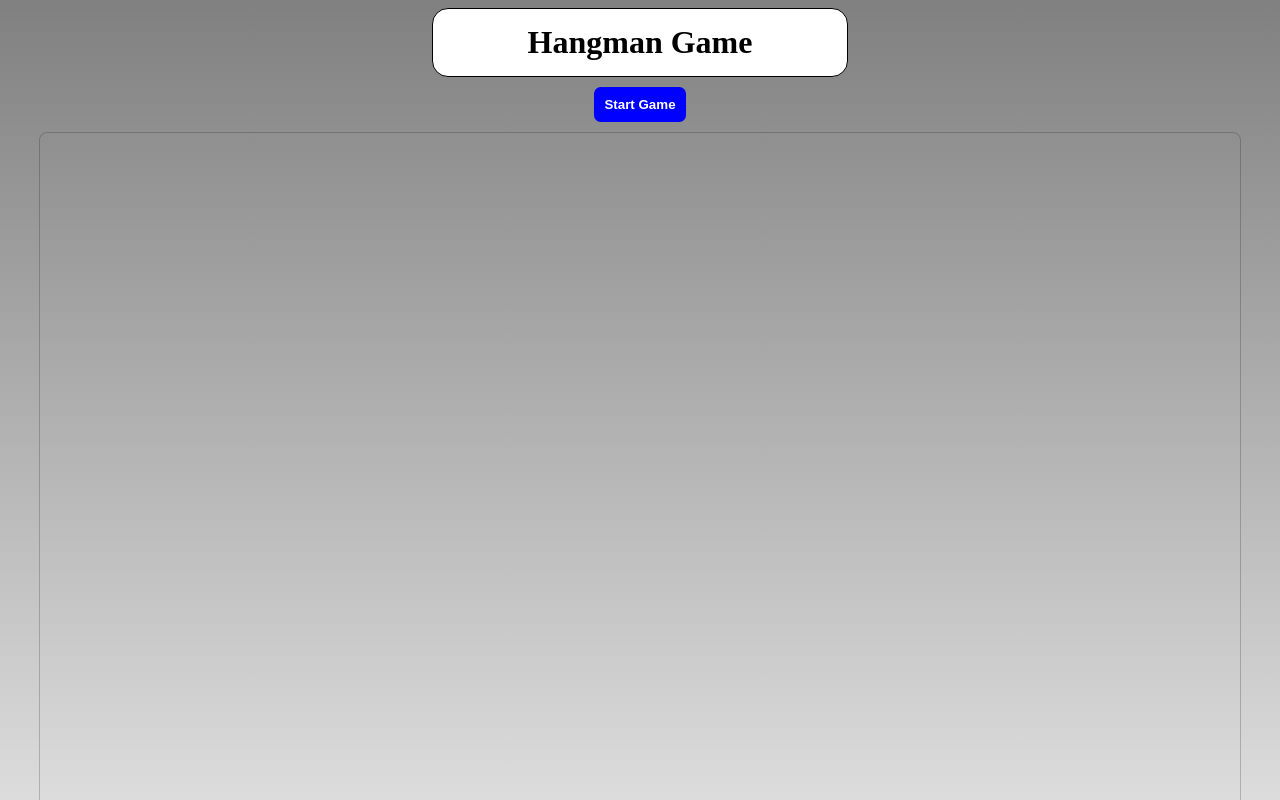
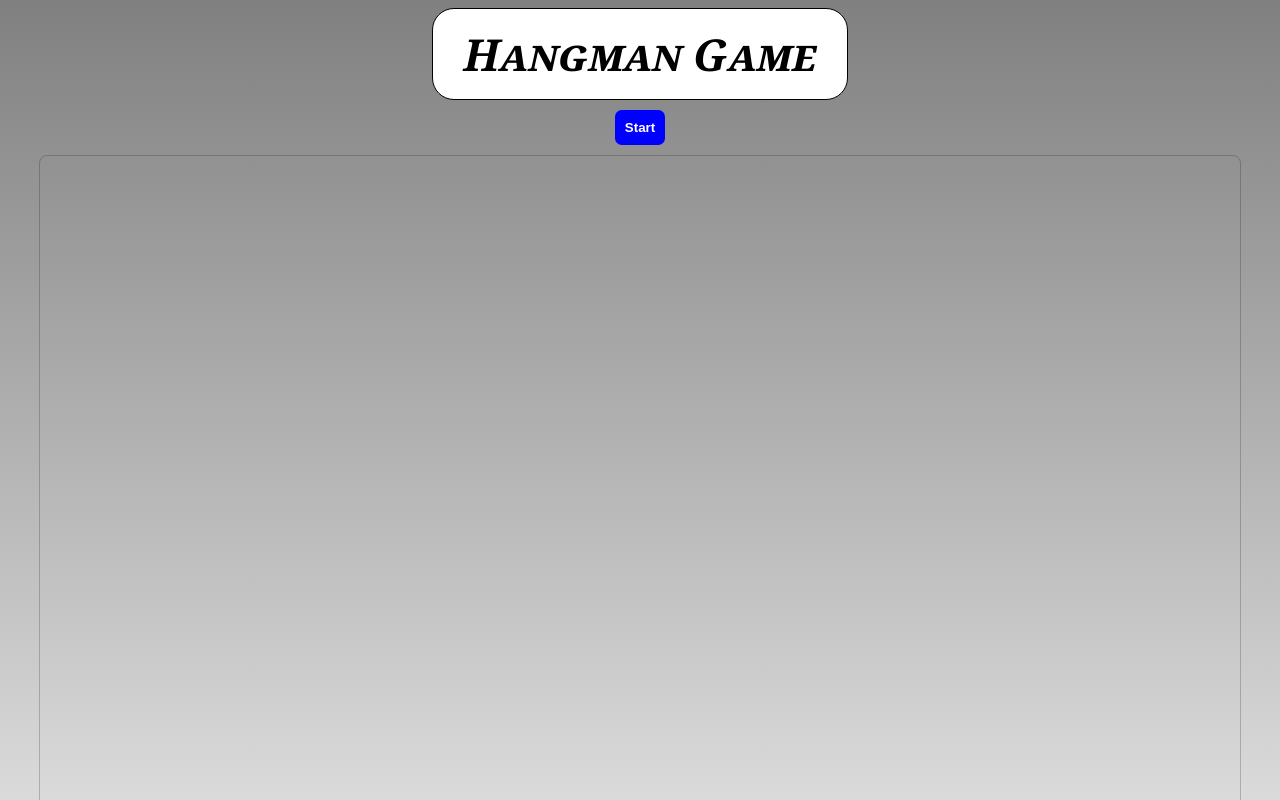
Before and after one commit to Jebrayam/hangman-game, a plain HTML site: page index.html in a window 1280 px wide. Shown: the top 800 px of the page. Drawn offline with Linux system fonts and the light colour scheme.

Commit message:
Cambio en el font del titulo

```diff
--- a/index.html
+++ b/index.html
@@ -12,7 +12,7 @@
 <body>
     <div class="mainElement">
         <h1>Hangman Game</h1>
-        <button class="btn">Start Game</button>
+        <button class="btn">Start</button>
     </div>
 
     <div class="mainElement">
--- a/style.css
+++ b/style.css
@@ -28,6 +28,7 @@ h1 {
     border: 1px solid rgba(0, 0, 0, 0.2);
     border-radius: 0.5em;
     border-color: black;
+    font: italic small-caps bold 44px Georgia, sans-serif;
 
 }
 
```
